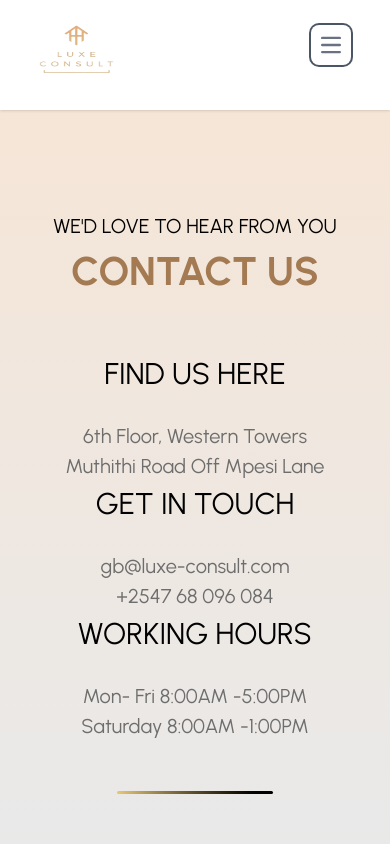
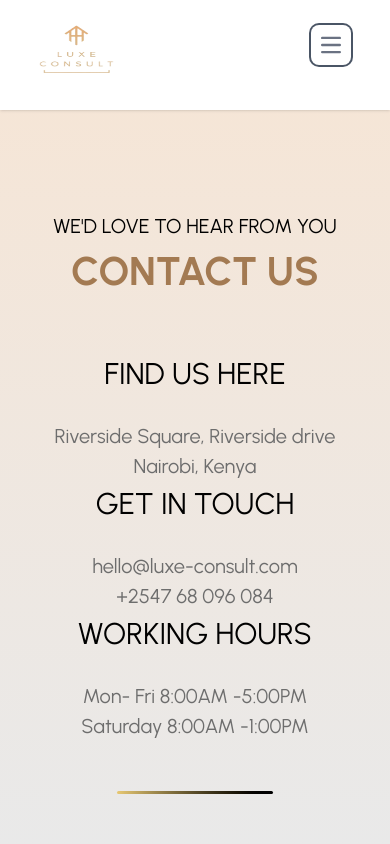
Before and after one commit to manucho4015/luxe-consult-react, a React (Vite) app: page /contact-us in a window 390 px wide. Shown: the top 844 px of the page. Built offline with nearby package versions, Linux system fonts and the light colour scheme.

Commit message:
minor ui changes

```diff
--- a/src/data/root.ts
+++ b/src/data/root.ts
@@ -8,18 +8,18 @@ export const navbarLinks = [
         url: '/property-search'
     },
 
-    {
-        label: 'our services',
-        url: '/services'
-    },
+    // {
+    //     label: 'our services',
+    //     url: '/services'
+    // },
     {
         label: 'about us',
         url: '/about-us'
     },
-    {
-        label: 'contact',
-        url: '/contact-us'
-    }
+    // {
+    //     label: 'contact',
+    //     url: '/contact-us'
+    // }
 ]
 export const footerQuickLinks = [
     {
--- a/src/global/components/Download.tsx
+++ b/src/global/components/Download.tsx
@@ -22,7 +22,7 @@ const Download = () => {
     return (
         <div className="mt-[25px] h-[20vh] md:h-[30vh] min-h-[176px] inline-flex w-full md:flex-row flex-col justify-center items-center text-white
             bg-linear-to-r from-[#EEC7A2] to-[#000] mb-[25px]">
-            <h3 className="uppercase md:mr-[30px] md:mb-0 mb-[10px]">download our company profile</h3>
+            <h3 className="uppercase md:mr-[30px] md:mb-0 mb-[10px]">download our company & services profile</h3>
             <motion.button onClick={downloadPdf} whileTap={{ scale: .95 }} className='uppercase bg-primary rounded-md w-[200px] h-[50px]
                     flex items-center justify-center text-[16px]'>
                 download <img src="/download-white.svg" alt="download" className="ml-[10px] max-w-[30px] max-h-[20px] h-[15vh] w-[30vh]" />
--- a/src/global/components/Property.tsx
+++ b/src/global/components/Property.tsx
@@ -9,7 +9,7 @@ const Property = () => {
                 <div className="bg-red-200 rounded-2xl p-[10px]  max-h-[296.27px] w-full h-[55vh]">
                     <div className="flex">
                         <div
-                            className={`h-[33px] w-[92px] cursor-default text-white bg-[#1F4B43] text-[13px] flex items-center justify-center  rounded-[40px] uppercase mr-[15px]`}>
+                            className={`h-[33px] w-[92px] cursor-default text-white bg-black text-[13px] flex items-center justify-center  rounded-[40px] uppercase mr-[15px]`}>
                             for sale
                         </div>
                         <div
--- a/src/pages/contact-us/sections/Banner.tsx
+++ b/src/pages/contact-us/sections/Banner.tsx
@@ -9,12 +9,12 @@ const Banner = () => {
                 <div className="grid grid-cols-1 md:grid-cols-3 mt-[50px]">
                     <div className="text-center">
                         <h5 className="uppercase mb-[25px] text-[30px]">find us here</h5>
-                        <p className="text-[#6D6D6D] text-[20px]">6th Floor, Western Towers</p>
-                        <p className="text-[#6D6D6D] text-[20px]">Muthithi Road Off Mpesi Lane</p>
+                        <p className="text-[#6D6D6D] text-[20px]">Riverside Square, Riverside drive</p>
+                        <p className="text-[#6D6D6D] text-[20px]">Nairobi, Kenya</p>
                     </div>
                     <div className="text-center">
                         <h5 className="uppercase mb-[25px] text-[30px]">get in touch</h5>
-                        <p className="text-[#6D6D6D] text-[20px]">gb@luxe-consult.com</p>
+                        <p className="text-[#6D6D6D] text-[20px]">hello@luxe-consult.com</p>
                         <p className="text-[#6D6D6D] text-[20px]">+2547 68 096 084</p>
                     </div>
                     <div className="text-center">
--- a/src/pages/home/sections/Banner.tsx
+++ b/src/pages/home/sections/Banner.tsx
@@ -11,6 +11,7 @@ const Banner = () => {
     const [showPropertyDropdown, setShowPropertyDropdown] = useState(false)
     const [bedroomState, setBedroomState] = useState('1 bedroom')
     const [showBedroomsDropdown, setShowBedroomsDropdown] = useState(false)
+    const [budget, setBudget] = useState('Max ')
     return (
         <div className="min-h-[100vh] bg-[url(/beautiful-architecture-building.jpg)] bg-cover bg-center bg-blend-color bg-[#00000050] relative">
 
@@ -89,7 +90,7 @@ const Banner = () => {
                     {/* budget */}
                     <div className="h-[50px] min-w-[49px] w-[15%] flex flex-col justify-between">
                         <p className='text-[16px] font-medium'>Enter Budget</p>
-                        <input type="text" name="message" id="message" className=' h-[38px] w-[90%] bg-transparent border-b-[1.65px] border-slate-300 px-[20px] text-sm text-[#797E82] outline-none focus:border-primary focus:border-b-[1.65px] ease-in-out duration-200' />
+                        <input type="text" name="message" id="message" className=' h-[38px] w-[90%] bg-transparent border-b-[1.65px] border-slate-300 px-[20px] text-sm text-[#797E82] outline-none focus:border-primary focus:border-b-[1.65px] ease-in-out duration-200' value={budget} onChange={(e) => setBudget(`Max ${e.target.value.split(' ')[1]}`)} />
                     </div>
                     <motion.div whileTap={{ scale: .95 }}
                         className={`h-[53px] w-[98px] text-[18px] font-medium cursor-default flex items-center justify-center bg-primary rounded-[40px]`}>
--- a/src/pages/home/sections/ongoing/Index.tsx
+++ b/src/pages/home/sections/ongoing/Index.tsx
@@ -14,17 +14,17 @@ const Properties = () => {
             <div className="inline-flex mt-[25px] justify-center w-full">
                 {/* select toggle */}
                 <div className="flex flex-wrap md:justify-between max-w-[550px] w-[80vw] md:w-[60vw] lg:w-[40vw]">
-                    <motion.div animate={{ backgroundColor: isActive == 'all' ? '#1F4B43' : '#fff', color: isActive == 'all' ? '#fff' : '#000', borderColor: isActive == 'all' ? '#fff' : '#1F4B43' }}
+                    <motion.div animate={{ backgroundColor: isActive == 'all' ? '#000' : '#fff', color: isActive == 'all' ? '#fff' : '#000', borderColor: isActive == 'all' ? '#fff' : '#000' }}
                         className={`h-[53px] min-w-[141px] cursor-default border-[1px] text-[18px] flex items-center justify-center rounded-[40px] md:m-0 mr-[10px] mb-[10px]`}
                         onClick={() => setIsActive('all')}>
                         All Properties
                     </motion.div>
-                    <motion.div animate={{ backgroundColor: isActive == 'rent' ? '#1F4B43' : '#fff', color: isActive == 'rent' ? '#fff' : '#000', borderColor: isActive == 'rent' ? '#fff' : '#1F4B43' }}
+                    <motion.div animate={{ backgroundColor: isActive == 'rent' ? '#000' : '#fff', color: isActive == 'rent' ? '#fff' : '#000', borderColor: isActive == 'rent' ? '#fff' : '#000' }}
                         className={`h-[53px] min-w-[141px] cursor-default border-[1px] text-[18px] flex items-center justify-center  rounded-[40px] md:m-0 mr-[10px]`}
                         onClick={() => setIsActive('rent')}>
                         For Rent
                     </motion.div>
-                    <motion.div animate={{ backgroundColor: isActive == 'sale' ? '#1F4B43' : '#fff', color: isActive == 'sale' ? '#fff' : '#000', borderColor: isActive == 'sale' ? '#fff' : '#1F4B43' }}
+                    <motion.div animate={{ backgroundColor: isActive == 'sale' ? '#000' : '#fff', color: isActive == 'sale' ? '#fff' : '#000', borderColor: isActive == 'sale' ? '#fff' : '#000' }}
                         className={`h-[53px] min-w-[141px] cursor-default border-[1px] text-[18px] flex items-center justify-center  rounded-[40px] md:m-0 mr-[10px]`}
                         onClick={() => setIsActive('sale')}>
                         For Sale
--- a/src/pages/home/sections/ongoing/components/Property.tsx
+++ b/src/pages/home/sections/ongoing/components/Property.tsx
@@ -9,7 +9,7 @@ const Property = () => {
                 <div className="bg-red-200 rounded-2xl p-[10px]  max-h-[296.27px] w-full h-[55vh]">
                     <div className="flex">
                         <div
-                            className={`h-[33px] w-[92px] cursor-default text-white bg-[#1F4B43] text-[13px] flex items-center justify-center  rounded-[40px] uppercase mr-[15px]`}>
+                            className={`h-[33px] w-[92px] cursor-default text-white bg-black text-[13px] flex items-center justify-center  rounded-[40px] uppercase mr-[15px]`}>
                             for sale
                         </div>
                         <div
--- a/src/pages/home/sections/properties/Index.tsx
+++ b/src/pages/home/sections/properties/Index.tsx
@@ -19,7 +19,7 @@ const Properties = () => {
                 <div className="flex flex-wrap lg:justify-between w-[90vw]">
                     {
                         selectToggles.map((toggle) => (
-                            <motion.div animate={{ backgroundColor: isActive == toggle.value ? '#1F4B43' : '#E9E9E9', color: isActive == toggle.value ? '#fff' : '#1F4B43' }}
+                            <motion.div animate={{ backgroundColor: isActive == toggle.value ? '#000' : '#E9E9E9', color: isActive == toggle.value ? '#fff' : '#000' }}
                                 className={`min-h-[53px] min-w-[141px] px-[15px] mr-[10px] mb-[10px] lg:m-0 cursor-default text-[18px] flex items-center justify-center  rounded-xl capitalize `}
                                 onClick={() => setIsActive(toggle.value)}>
                                 {toggle.label}
--- a/src/pages/home/sections/properties/components/Property.tsx
+++ b/src/pages/home/sections/properties/components/Property.tsx
@@ -8,7 +8,7 @@ const Property = () => {
                 <div className="bg-red-200 rounded-2xl p-[10px]  max-h-[296.27px] w-full h-[55vh]">
                     <div className="flex">
                         <div
-                            className={`h-[33px] w-[92px] cursor-default text-white bg-[#1F4B43] text-[13px] flex items-center justify-center  rounded-[40px] uppercase mr-[15px]`}>
+                            className={`h-[33px] w-[92px] cursor-default text-white bg-black text-[13px] flex items-center justify-center  rounded-[40px] uppercase mr-[15px]`}>
                             for sale
                         </div>
                         <div
--- a/src/root.tsx
+++ b/src/root.tsx
@@ -47,7 +47,7 @@ const Root = () => {
                         </button>
 
                     </div>
-                    <div className="w-[50%] lg:w-[50%] hidden md:flex flex-wrap md:flex-row flex-col justify-between font-light text-[16px]">
+                    <div className="w-[50%] lg:w-[40%] hidden md:flex flex-wrap md:flex-row flex-col justify-between font-light text-[16px]">
                         {
                             navbarLinks.map((link, index) => (
                                 <Link key={index} to={link.url} className='capitalize md:m-0 mb-[10px]'>{link.label}</Link>
@@ -138,14 +138,14 @@ const Root = () => {
                     {/* contact us */}
                     <div className="col-span-2">
                         <h4 className='text-[#FFFFFF75] text-[19px] mb-[20px]'>Contact Us</h4>
-                        <p className='text-white'>gb@luxe-consult.com</p>
+                        <p className='text-white'>hello@luxe-consult.com</p>
                         <p className='text-white'>+2547 68 096 084</p>
                     </div>
                     {/* address */}
                     <div className="col-span-2">
                         <h4 className='text-[#FFFFFF75] text-[19px] mb-[20px]'>Our Address</h4>
-                        <p className='text-white'>99 Fifth Avenue, 3rd Floor</p>
-                        <p className='text-white'>Nairobi, Kenya CA 1980</p>
+                        <p className='text-white'>Riverside Square, Riverside drive</p>
+                        <p className='text-white'>Nairobi, Kenya</p>
                     </div>
                 </div>
 
```
Also changed, not shown: src/main.tsx (+5 -5 lines).
